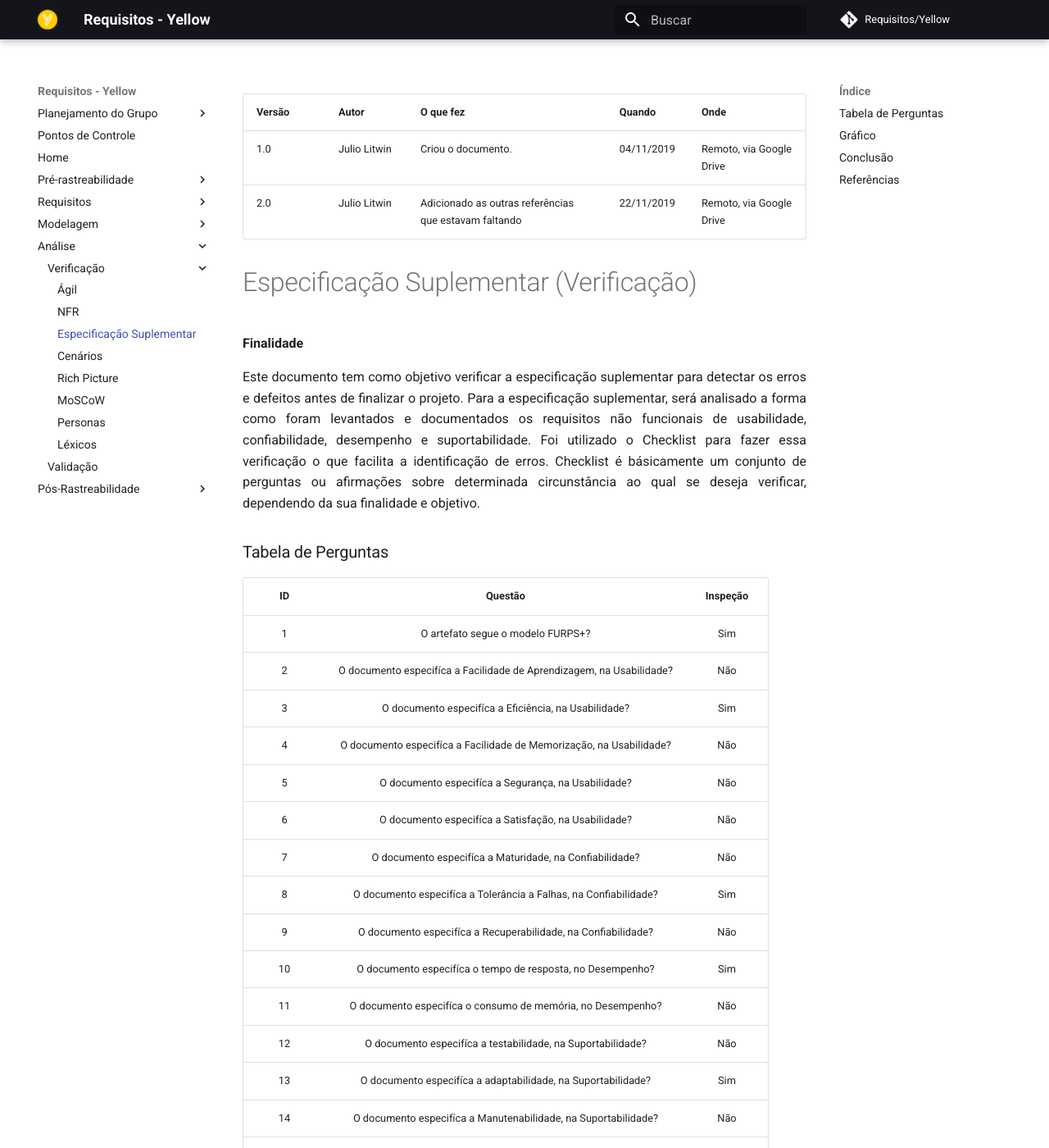
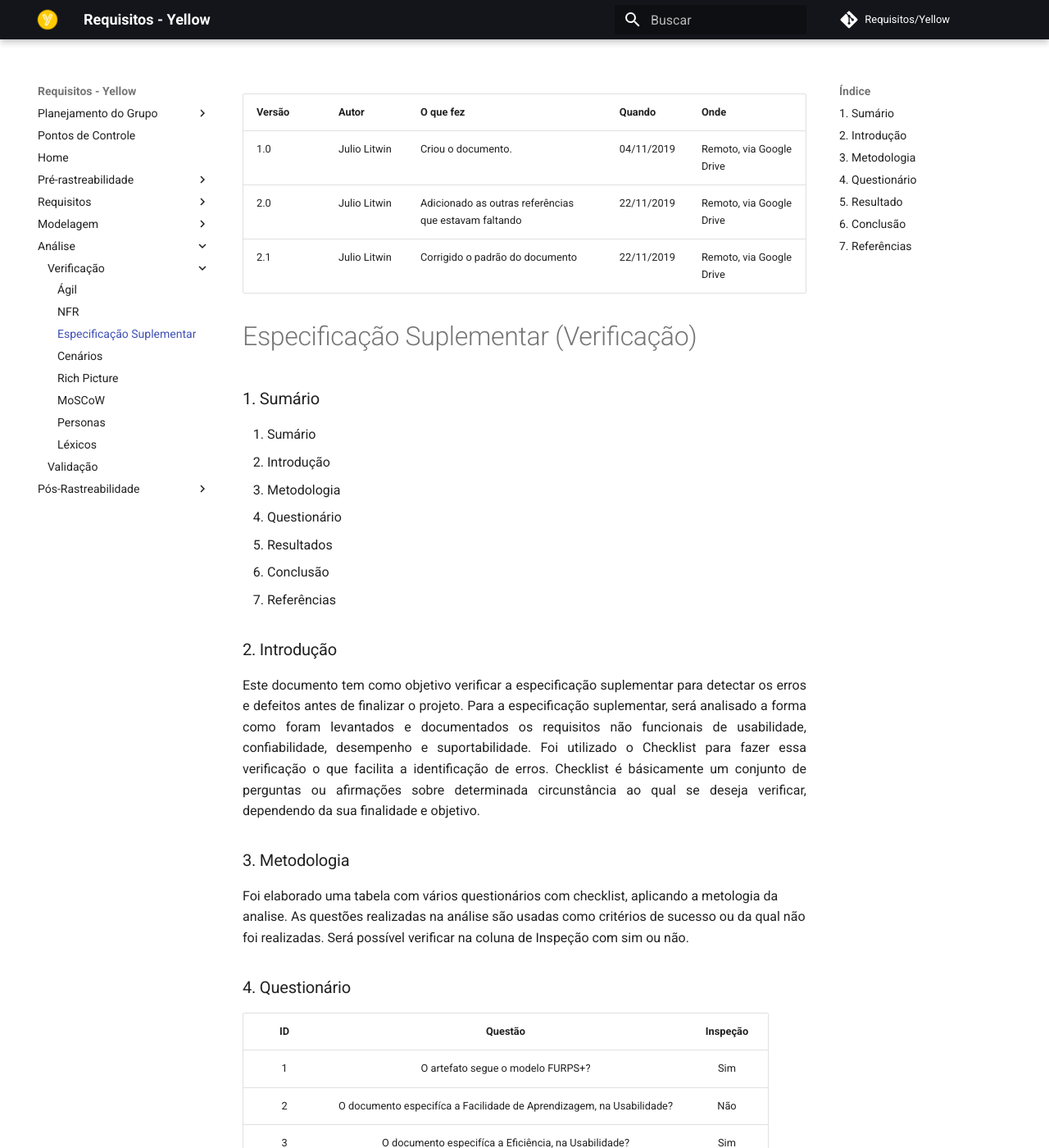
Before and after one commit to me42th/2019.2-Yellow, an MkDocs documentation site: the page built from docs/analise/verificacao/especificacao_suplementar.md, in a window 1280 px wide and 1400 px high. Shown: the whole window at 82% size. Built offline with MkDocs 1.6.1 and Material for MkDocs 9.7.7, drawn with Linux system fonts in a browser that asks for light colours; comment, search, counter and statistics services are not loaded; some of the changed text lies outside the part shown.

Commit message:
Corrigido o padrão do documento.

```diff
--- a/docs/analise/verificacao/especificacao_suplementar.md
+++ b/docs/analise/verificacao/especificacao_suplementar.md
@@ -2,14 +2,29 @@
 |------|------| --------  |-------- | -----|
 |1.0| Julio Litwin | Criou o documento. |04/11/2019| Remoto, via Google Drive|
 |2.0| Julio Litwin | Adicionado as outras referências que estavam faltando |22/11/2019| Remoto, via Google Drive|
+|2.1| Julio Litwin | Corrigido o padrão do documento |22/11/2019| Remoto, via Google Drive|
 
 # Especificação Suplementar (Verificação)
 
-**Finalidade**
+### 1. Sumário
+1. Sumário
+2. Introdução
+3. Metodologia
+4. Questionário
+5. Resultados
+6. Conclusão
+7. Referências
+
+
+### 2. Introdução
 
 <p align="justify">Este documento tem como objetivo verificar a especificação suplementar para detectar os erros e defeitos antes de finalizar o projeto. Para a especificação suplementar, será analisado a forma como foram levantados e documentados os requisitos não funcionais de usabilidade, confiabilidade, desempenho e suportabilidade. Foi utilizado o Checklist para fazer essa verificação o que facilita a identificação de erros. Checklist é básicamente um conjunto de perguntas ou afirmações sobre determinada circunstância ao qual se deseja verificar, dependendo da sua finalidade e objetivo. </p>
 
-### Tabela de Perguntas
+### 3. Metodologia
+
+Foi elaborado uma tabela com vários questionários com checklist, aplicando a metologia da analise. As questões realizadas na análise são usadas como critérios de sucesso ou da qual não foi realizadas. Será possível verificar na coluna de Inspeção com sim ou não.
+
+### 4. Questionário
 | ID | Questão | Inspeção |
 |:----:|:------:|:------:|
 | 1 | O artefato segue o modelo FURPS+? | Sim |
@@ -32,15 +47,15 @@
 | 18 | O documento especifíca a Localizabilidade, na Suportabilidade? | Não |
 | 19 | O documento especifíca os Requisitos de Licenciamento? | Não |
 
-### Gráfico
+### 5. Resultado
 
 ![](../../img/verificacao/espec_suplementar_grafico.png)
 
-### Conclusão
+### 6. Conclusão
 
 <p align="justify">É concluído que apenas 31,6% da análise de verificação foram realizada. Com tal resultado, com porcentagem a baixo do esperado, será necessário ser realizado a correção/melhoraria do documento de especificação suplementar o quanto antes.</p>
 
-### Referências
+### 7. Referências
 - **Requisitos de Software Habitica Especificação Suplementar **. Disponível em: https://requisitos-habitica.herokuapp.com/EspecificacaoSuplementar
 - **Requisitos de Software Duolingo Especificação Suplementar **. Disponível em: https://requisitos-de-software.github.io/2019.2-Duolingo/analise/verificacao/inspecaoEspecificacao/
 - **SERRANO, Maurício; SERRANO, Milene. Requisitos - Aula 13. 1º/2019. 27-30 slides**. Material apresentado para a disciplina de Requisitos de Software no curso de Engenharia de Software da UnB, FGA.
```
